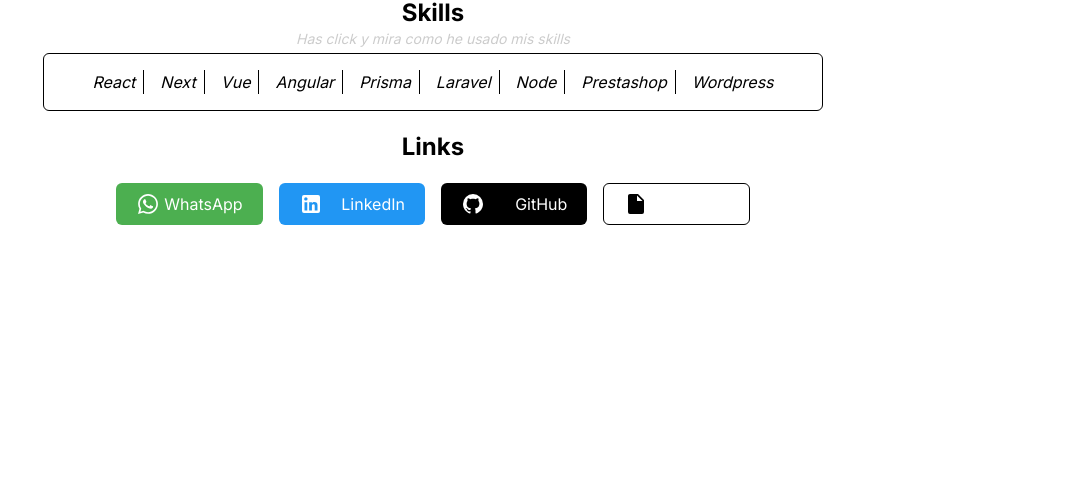
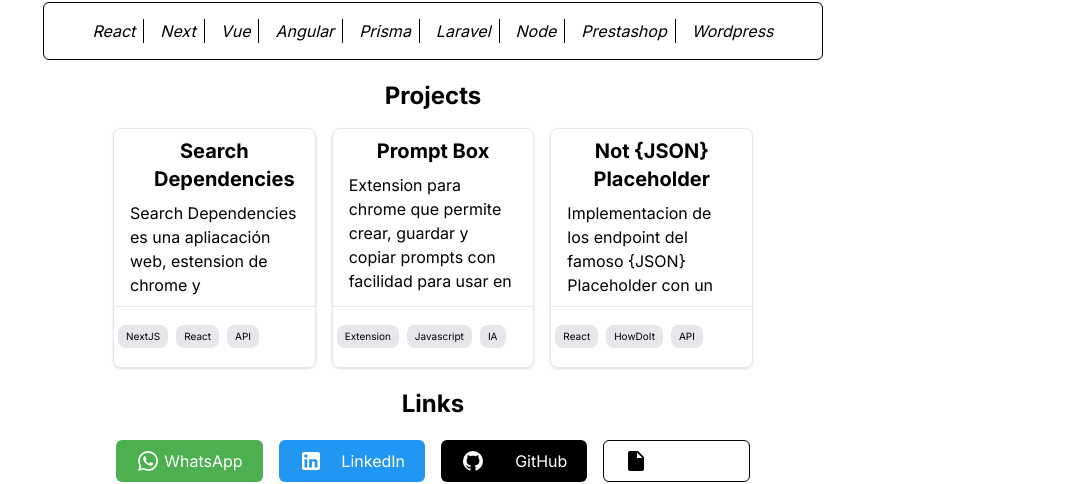
Before and after one commit to zenx5/zenx5pro, a Next.js app: page /1 in a window 1280 px wide. Shown: the part 444-928 px from the top of the page, without its empty margins (207-1280 px from the left). Before the commit the page ends 800 px from the top, so only its background shows below. Built offline with nearby package versions, Linux system fonts and the light colour scheme.

Commit message:
new image

```diff
--- a/src/app/[currentLang]/page.tsx
+++ b/src/app/[currentLang]/page.tsx
@@ -1,6 +1,5 @@
-
-import Link from "next/link"
-import { ButtonLink, MdiIcon, DropDown, Identy, Skills, ListLinks } from "@/components/Index"
+import Projects from "@/components/Projects"
+import { Identy, Skills, ListLinks } from "@/components/Index"
 import { labelSkill, langs, links, translate } from "@/tools/constants"
 
 
@@ -13,10 +12,11 @@
     const description = translate[indexLang]?.description
 
 
-    return <div className="flex flex-col gap-5 items-center justify-center h-screen ">
+    return <div className="flex flex-col gap-5 items-center justify-center h-auto py-20 ">
         <Identy username={username} userimage={userimage} publicRepos={publicRepos} />
         <span className="text-center md:w-1/2 w-10/12" >{ description as string }</span>
         <Skills labelSkill={labelSkill} />
+        <Projects />
         <ListLinks links={links} currentLang={currentLang} />
     </div>
 }
--- a/src/app/[currentLang]/skill/[skill]/page.tsx
+++ /dev/null
@@ -1,8 +0,0 @@
-export default function Page({ params }: { params: { skill:string, currentLang:string } }){
-    const { skill, currentLang } = params
-    return <div className="flex flex-col gap-5 items-center justify-center h-screen ">
-        <h1 className="text-3xl font-bold">{skill}</h1>
-    </div>
-
-
-}
--- /dev/null
+++ b/src/app/admin/page.tsx
@@ -0,0 +1,16 @@
+export default function Page() {
+
+    return <div className="px-20">
+        <div className="text-left mt-20">
+            <h1 className="font-bold text-xl">Administrar</h1>
+            <p>Estas en la seccion de administracion</p>
+        </div>
+        <div>
+            <h2>Skill</h2>
+            <form>
+                <input type="text" placeholder="Nombre del skill" />
+                <button>Crear</button>
+            </form>
+        </div>
+    </div>
+}
--- a/src/app/layout.tsx
+++ b/src/app/layout.tsx
@@ -19,10 +19,9 @@
 }) {
   return (
     <html lang="en">
-      <body className={inter.className}>
-        <div className="flex flex-col items-center justify-center">
-          {children}
-        </div>
+      <body className={inter.className }>
+        {/**+ " before:content-['Z'] before:font-bold before:text-[600px] before:absolute before:flex before:items-center before:justify-center before:w-screen before:h-screen before:-z-10 before:opacity-100 before:text-center before:rotate-[135deg] before:text-shadow-[9px -10px 10px black]" */}
+        {children}
         <ModalCover />
 
       </body>
--- /dev/null
+++ b/src/app/page.tsx
@@ -0,0 +1,6 @@
+import { redirect } from "next/navigation";
+
+export default function Page(){
+
+    return redirect('/es')
+}
--- a/src/components/ModalCover.tsx
+++ b/src/components/ModalCover.tsx
@@ -1,6 +1,6 @@
 "use client"
 import ModalContainer from "./ModalContainer";
-import SkillDetails from "./SkillDetails";
+import SkillDetails from "./SkillDetails/Index";
 
 const modals:any[] = [
     {
--- /dev/null
+++ b/src/components/Projects.tsx
@@ -0,0 +1,59 @@
+"use client"
+
+import Link from "next/link"
+
+const items = [
+    {
+        id:1,
+        title:'Search Dependencies',
+        image: '',
+        description:'Search Dependencies es una apliacación web, estension de chrome y complemento de firefox que permite buscar dependencias de un proyecto en NPM y Yarn.',
+        website:'https://search-dependencies.vercel.app/',
+        repository:'https://github.com/zenx5/search-dependencies',
+        tags:['NextJS', 'React', 'API']
+    },
+    {
+        id:2,
+        title:'Prompt Box',
+        image: '',
+        description:'Extension para chrome que permite crear, guardar y copiar prompts con facilidad para usar en ChatGPT o algún otro servicio de IA.',
+        website:'https://chromewebstore.google.com/detail/prompt-box/odcagcgihohglhnolhimdoeahaaefilm',
+        repository:'https://github.com/zenx5/prompt-box',
+        tags:['Extension', 'Javascript', 'IA']
+    },
+    {
+        id:3,
+        title:'Not {JSON} Placeholder',
+        image: '',
+        description:'Implementacion de los endpoint del famoso {JSON} Placeholder con un "toque" didactico.',
+        website:'',
+        repository:'',
+        tags:['React', 'HowDoIt', 'API']
+    }
+]
+
+export default function Projects() {
+
+
+    return <div className="w-1/2">
+        <h1 className="text-2xl font-bold text-center mb-4">Projects</h1>
+        {/** Carousel of projects */}
+        <div className="w-full flex flex-row gap-4 justify-between items-center">
+            {items.map( item => <div key={item.id} className="flex flex-col justify-between gap-2 border border-slate-200 rounded-lg shadow overflow-hidden w-full h-60 group">
+                <div className="flex flex-col h-44 overflow-hidden">
+                    <h2 className="mx-10 my-2 text-xl font-bold text-center">{item.title}</h2>
+                    <p className="px-4 mx-0 overflow-y-scroll" style={{ scrollbarWidth:"thin" }}>{item.description}</p>
+                </div>
+                <div className="relative h-16 border-t border-slate-200">
+                    <div className="flex flex-row gap-2 h-full w-full py-1 px-1 items-center">
+                        {item.tags.map( tag => <span key={tag} className="flex items-center justify-center text-[10px] bg-gray-200 px-2 py-1 rounded-lg">{tag}</span> )}
+                    </div>
+                    <div className="flex flex-row gap-2 absolute group-hover:top-0 items-center justify-around transition-all duration-1000 bg-white top-16 h-full w-full py-1">
+                        <Link href={item.website ? item.website : '#'} target={item.website ? "_blank" : ""} rel="noreferrer" className={"text-sm border border-slate-200 px-4 py-1 rounded-xl" + (item.website ? " text-black cursor-pointer": " text-slate-300 cursor-default")}>Website</Link>
+                        <Link href={item.repository ? item.repository : '#'} target={item.repository ? "_blank" : ""} rel="noreferrer" className={"text-sm border border-slate-200 px-4 py-1 rounded-xl" + (item.repository ? " text-black cursor-pointer": " text-slate-300 cursor-default")}>Repository</Link>
+                    </div>
+                </div>
+            </div>)}
+        </div>
+    </div>
+}
--- a/src/components/SkillDetails.tsx
+++ /dev/null
@@ -1,15 +0,0 @@
-"use client"
-export default function SkillDetails({ name }:{ name:string }){
-
-
-    return <div className="flex flex-col gap-2">
-        <h2 className="text-2xl font-bold text-center">Skill Details</h2>
-        <div className="flex flex-col gap-2 mx-4">
-            <span className="text-sm text-center italic">Click on the skill to see more details</span>
-            <div className="flex flex-col gap-2">
-                <span className="text-center text-lg font-bold first-letter:uppercase">{name}</span>
-                <span className="text-center text-lg font-bold">Skill Description</span>
-            </div>
-        </div>
-    </div>
-}
--- /dev/null
+++ b/src/components/SkillDetails/Index.tsx
@@ -0,0 +1,28 @@
+"use client"
+import { data } from "./data";
+
+
+
+export default function SkillDetails({ name }:{ name:string }){
+
+    const content = data.find( item => item.key === name )
+
+    return <div className="flex flex-col gap-2 justify-center items-center">
+        <div className="flex flex-col gap-2 bg-white rounded-lg shadow-lg py-5 px-10 w-3/4 h-max-[70vh] justify-between mt-40">
+            <h2 className="text-2xl font-bold text-center first-letter:uppercase">{name}</h2>
+            <div className="gap-2 mx-4">
+                <div className="flex flex-col gap-2">
+                    <span className="text-left text-md">{content?.description}</span>
+                </div>
+                <div className="flex flex-col gap-2 overflow-y-scroll h-1/2 mt-10">
+                    {content?.items.map((item:any, index:number) => {
+                        return <div key={index} className="flex flex-col gap-2">
+                            <span className="text-lg font-bold">{item.title}</span>
+                            <span>{item.description}</span>
+                        </div>
+                    })}
+                </div>
+            </div>
+        </div>
+    </div>
+}
--- /dev/null
+++ b/src/components/SkillDetails/data.ts
@@ -0,0 +1,33 @@
+export const data:SkillContentType[] = [
+    {
+        key: 'react',
+        description: "Comence a aprender React por mi cuenta en el 2020, montando proyectos desde cero incluyendo Babel y Webpack.\nActualmente es la tecnologia que mas utilizo junto con Nextjs, y la mayor parte de mis proyectos personales estan hechos con esta tecnologia. Te invito  a mirar algunos de mis proyectos:",
+        items: [
+            {
+                title: "React",
+                href: 'https://reactjs.org/',
+                description: "React is a JavaScript library for building user interfaces. It is maintained by Facebook and a community of individual developers and companies."
+            },
+            {
+                title: "React",
+                href: 'https://reactjs.org/',
+                description: "React is a JavaScript library for building user interfaces. It is maintained by Facebook and a community of individual developers and companies."
+            },
+            {
+                title: "React",
+                href: 'https://reactjs.org/',
+                description: "React is a JavaScript library for building user interfaces. It is maintained by Facebook and a community of individual developers and companies."
+            },
+            {
+                title: "React",
+                href: 'https://reactjs.org/',
+                description: "React is a JavaScript library for building user interfaces. It is maintained by Facebook and a community of individual developers and companies."
+            },
+            {
+                title: "React",
+                href: 'https://reactjs.org/',
+                description: "React is a JavaScript library for building user interfaces. It is maintained by Facebook and a community of individual developers and companies."
+            },
+        ]
+    }
+]
--- a/tailwind.config.ts
+++ b/tailwind.config.ts
@@ -1,4 +1,5 @@
 import type { Config } from 'tailwindcss'
+import plugin from 'tailwindcss/plugin'
 
 const config: Config = {
   content: [
@@ -8,6 +9,11 @@
   ],
   theme: {
     extend: {
+      textShadow: {
+        sm: '0 1px 2px var(--tw-shadow-color)',
+        DEFAULT: '0 2px 4px var(--tw-shadow-color)',
+        lg: '0 8px 16px var(--tw-shadow-color)',
+      },
       backgroundImage: {
         'gradient-radial': 'radial-gradient(var(--tw-gradient-stops))',
         'gradient-conic':
@@ -15,6 +21,17 @@
       },
     },
   },
-  plugins: [],
+  plugins: [
+    plugin(function ({ matchUtilities, theme }) {
+      matchUtilities(
+        {
+          'text-shadow': (value) => ({
+            textShadow: value,
+          }),
+        },
+        { values: theme('textShadow') }
+      )
+    })
+  ],
 }
 export default config
```
Also changed, not shown: index.d.ts (added, +9 -0 lines).
